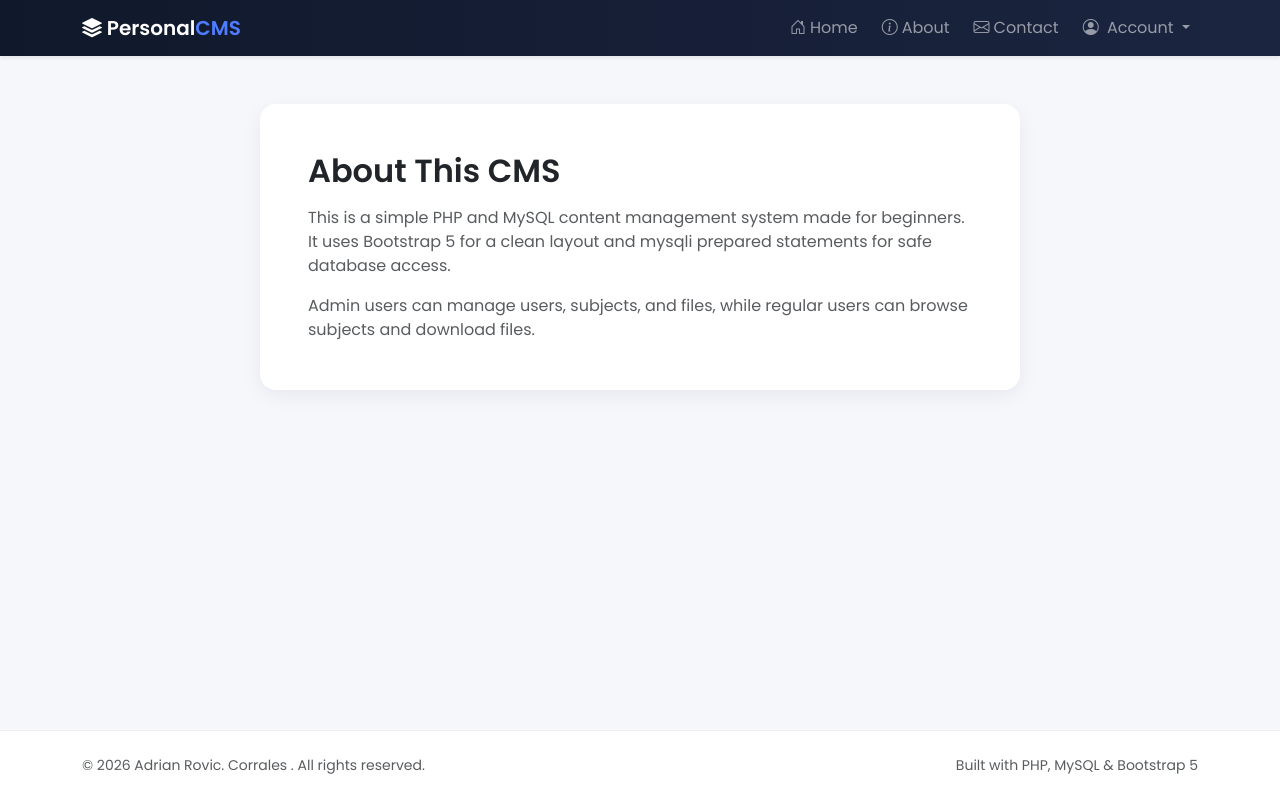
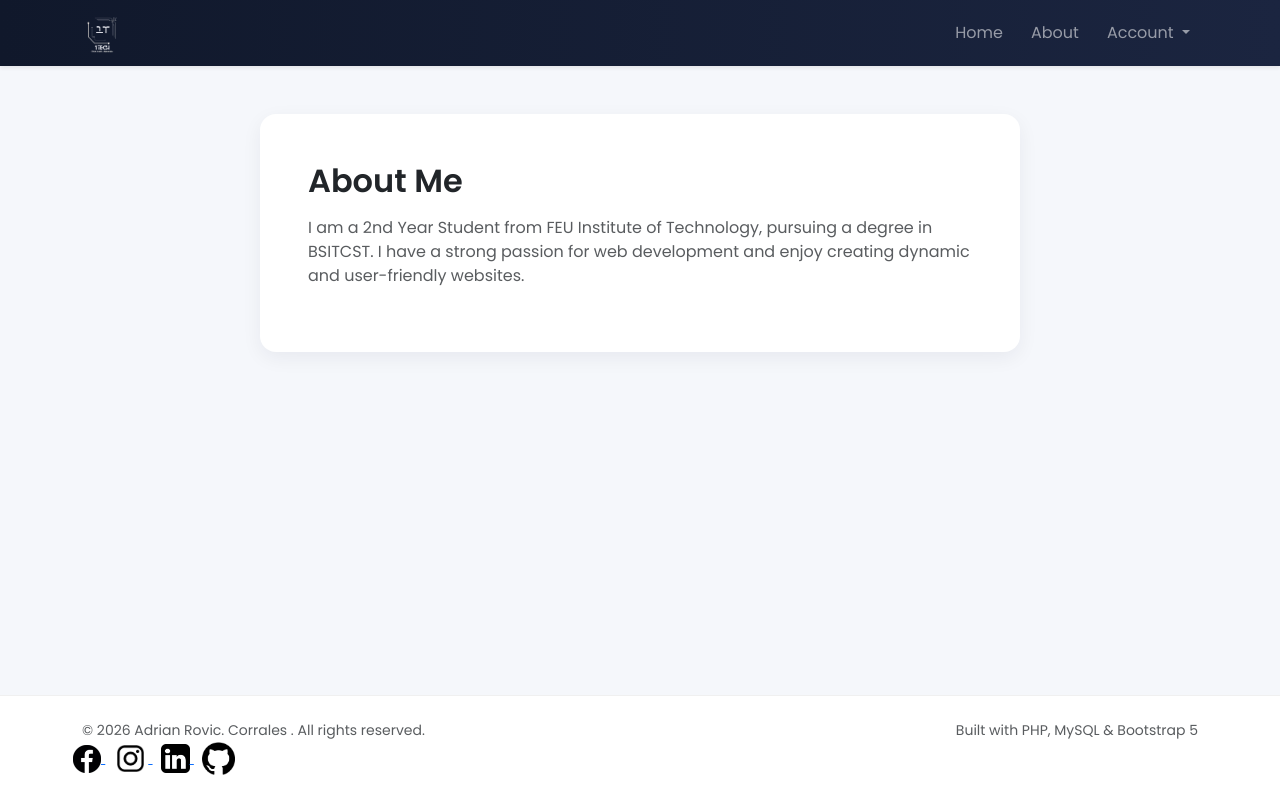
Before and after one commit to adrianrac07/CCS0043, a PHP site: page /about.php in a window 1280 px wide. Run offline with PHP 8.4, Linux system fonts and the light colour scheme.

Commit message:
finalballer

```diff
--- a/cms_simple/cms_simple/about.php
+++ b/cms_simple/cms_simple/about.php
@@ -8,13 +8,10 @@ include "includes/header.php";
 <div class="container py-5">
   <div class="card mx-auto" style="max-width: 760px;">
     <div class="card-body p-4 p-md-5">
-      <h2 class="fw-semibold mb-3">About This CMS</h2>
+      <h2 class="fw-semibold mb-3">About Me</h2>
       <p class="text-muted">
-        This is a simple PHP and MySQL content management system made for beginners.
-        It uses Bootstrap 5 for a clean layout and mysqli prepared statements for safe database access.
-      </p>
-      <p class="text-muted mb-0">
-        Admin users can manage users, subjects, and files, while regular users can browse subjects and download files.
+        I am a 2nd Year Student from FEU Institute of Technology, pursuing a degree in BSITCST.
+        I have a strong passion for web development and enjoy creating dynamic and user-friendly websites.
       </p>
     </div>
   </div>
--- a/cms_simple/cms_simple/admin/files.php
+++ b/cms_simple/cms_simple/admin/files.php
@@ -1,9 +1,9 @@
 <?php
 session_start();
-include "../config/db.php";
+include "config/db.php";
 
 if (!isset($_SESSION['user_id']) || $_SESSION['role'] !== 'admin') {
-    $_SESSION['error'] = "Only admins can manage files.";
+    $_SESSION['error'] = "Only Admins Can manage Files. Please Contact Admin For Access";
     header("Location: dashboard.php");
     exit();
 }
@@ -15,7 +15,7 @@ if ($subject_id <= 0) {
 }
 
 if (isset($_POST['upload'])) {
-    $targetDir = __DIR__ . "/../uploads/";
+    $targetDir = "cms_simple/uploads/";
     $fileName = basename($_FILES['file']['name']);
     $targetFile = $targetDir . $fileName;
 
--- a/cms_simple/cms_simple/includes/footer.php
+++ b/cms_simple/cms_simple/includes/footer.php
@@ -5,6 +5,19 @@
     <span class="text-muted small">&copy; <?php echo date("Y"); ?> Adrian Rovic. Corrales . All rights reserved.</span>
     <span class="text-muted small">Built with PHP, MySQL &amp; Bootstrap 5</span>
   </div>
+
+  <a href="https://www.facebook.com/Noobkiller10107" class="ms-2" style="padding-left: 65px;">
+  <img src="assets/facebook.png" style="width: 28px;">
+</a>
+<a href="https://www.instagram.com/reimonevaldes" class="ms-2">
+  <img src="assets/instagram.png" style="width: 35px;">
+</a>
+<a href="www.linkedin.com/in/adrian-rovic-corrales-aa9b7a380" class="ms-2">
+  <img src="assets/linked.png" style="width: 29px;">
+</a>
+<a href="https://github.com/adrianrac07" class="ms-2">
+  <img src="assets/github.png" style="width: 33px;">
+</a>
 </footer>
 
 <script src="https://cdn.jsdelivr.net/npm/bootstrap@5.3.3/dist/js/bootstrap.bundle.min.js"></script>
--- a/cms_simple/cms_simple/includes/header.php
+++ b/cms_simple/cms_simple/includes/header.php
@@ -10,9 +10,7 @@ if (session_status() === PHP_SESSION_NONE) session_start();
     <meta charset="UTF-8">
     <meta name="viewport" content="width=device-width, initial-scale=1.0">
     <title><?php echo $pageTitle; ?> - Personal CMS</title>
-
-    <link rel="stylesheet" href="https://cdn.jsdelivr.net/npm/bootstrap@5.3.3/dist/css/bootstrap.min.css">
-    <link rel="stylesheet" href="https://cdn.jsdelivr.net/npm/bootstrap-icons@1.11.3/font/bootstrap-icons.css">
+    <link href="https://cdn.jsdelivr.net/npm/bootstrap@5.3.8/dist/css/bootstrap.min.css" rel="stylesheet" integrity="sha384-sRIl4kxILFvY47J16cr9ZwB07vP4J8+LH7qKQnuqkuIAvNWLzeN8tE5YBujZqJLB" crossorigin="anonymous">
     <link href="https://fonts.googleapis.com/css2?family=Poppins:wght@400;500;600;700&display=swap" rel="stylesheet">
     <link rel="stylesheet" href="<?php echo $base; ?>assets/style.css">
 </head>
--- a/cms_simple/cms_simple/includes/navbar.php
+++ b/cms_simple/cms_simple/includes/navbar.php
@@ -2,8 +2,8 @@
 <nav class="navbar navbar-expand-lg navbar-dark app-navbar sticky-top shadow-sm">
   <div class="container">
     <a class="navbar-brand fw-semibold" href="<?php echo $base; ?>index.php">
-      <i class="bi bi-stack"></i> Personal<span class="text-accent">CMS</span>
-    </a>
+<img src="assets/logo1.png" style="width: 40px;">
+  </a>
     <button class="navbar-toggler" type="button" data-bs-toggle="collapse" data-bs-target="#mainNav">
       <span class="navbar-toggler-icon"></span>
     </button>
@@ -12,7 +12,6 @@
       <ul class="navbar-nav ms-auto align-items-lg-center gap-lg-2">
         <li class="nav-item"><a class="nav-link" href="<?php echo $base; ?>index.php"><i class="bi bi-house-door me-1"></i>Home</a></li>
         <li class="nav-item"><a class="nav-link" href="<?php echo $base; ?>about.php"><i class="bi bi-info-circle me-1"></i>About</a></li>
-        <li class="nav-item"><a class="nav-link" href="<?php echo $base; ?>contact.php"><i class="bi bi-envelope me-1"></i>Contact</a></li>
         <?php if (isset($_SESSION['user_id']) && isset($_SESSION['role']) && $_SESSION['role'] === 'admin'): ?>
           <li class="nav-item"><a class="nav-link" href="<?php echo $base; ?>admin/dashboard.php"><i class="bi bi-speedometer2 me-1"></i>Dashboard</a></li>
         <?php endif; ?>
--- a/cms_simple/cms_simple/index.php
+++ b/cms_simple/cms_simple/index.php
@@ -10,9 +10,6 @@ include "includes/header.php";
 
 <section class="hero text-center">
   <div class="container position-relative">
-    <span class="badge bg-light text-primary-emphasis mb-3 px-3 py-2 rounded-pill">
-      <i class="bi bi-stars me-1"></i> Simple. Fast. Useful.
-    </span>
     <h1 class="display-5 mb-3">A beginner-friendly CMS for subjects and files</h1>
     <p class="lead mx-auto" style="max-width: 640px;">
       Browse learning topics, download files, and manage everything with a simple admin dashboard.
```
Also changed, not shown: cms_simple/cms_simple/admin/dashboard.php (+10 -4 lines), cms_simple/cms_simple/auth/login.php (+7 -1 lines), cms_simple/cms_simple/setup/create_admin.php (deleted, +0 -28 lines), cms_simple/cms_simple/assets/facebook.png (added), cms_simple/cms_simple/assets/github.png (added), cms_simple/cms_simple/assets/instagram.png (added), cms_simple/cms_simple/assets/linked.png (added), cms_simple/cms_simple/assets/logo.png (added), cms_simple/cms_simple/assets/logo1.png (added), cms_simple/cms_simple/assets/mail.png (added), cms_simple/cms_simple/assets/style.css (line endings or trailing spaces), 2 other files.
